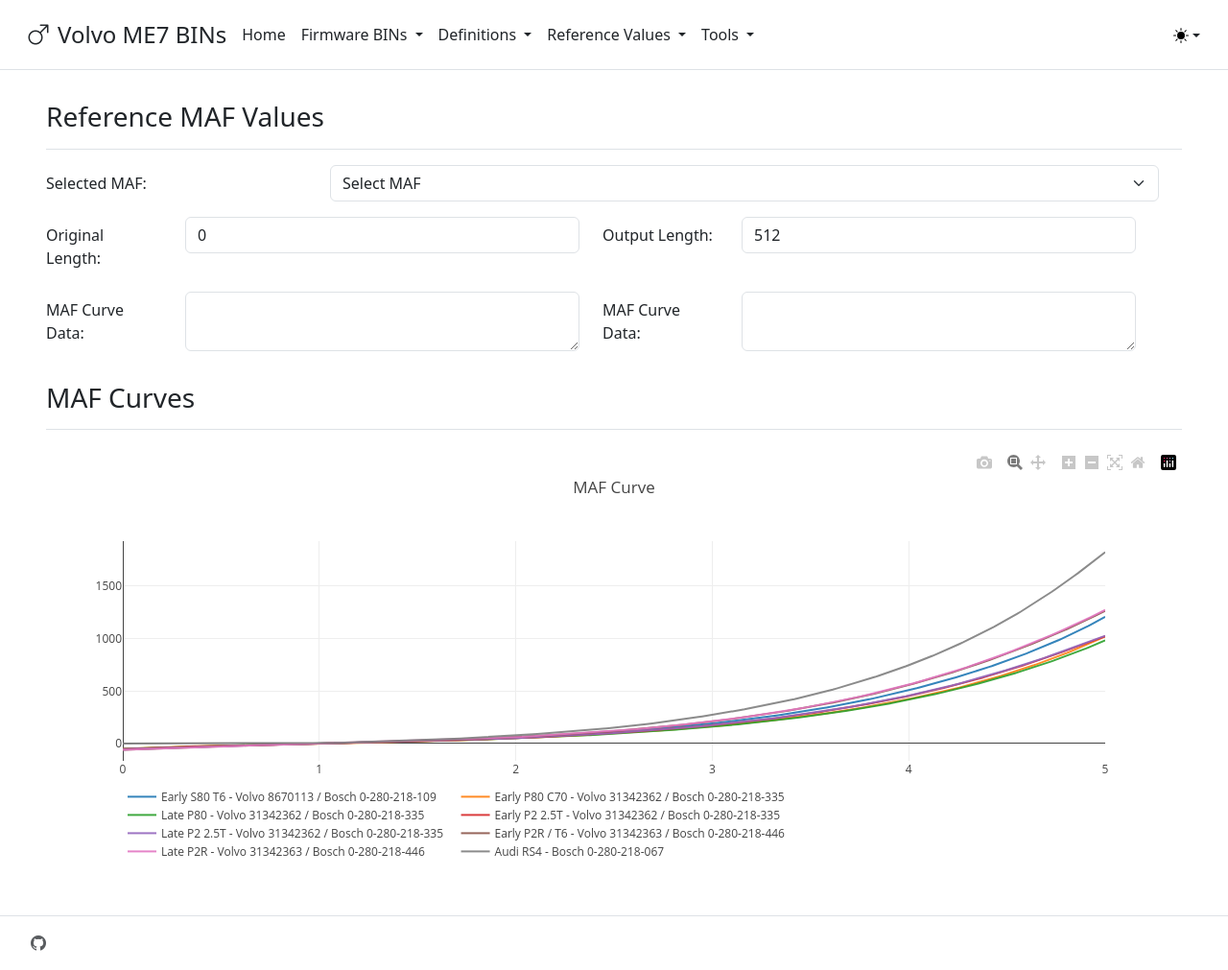
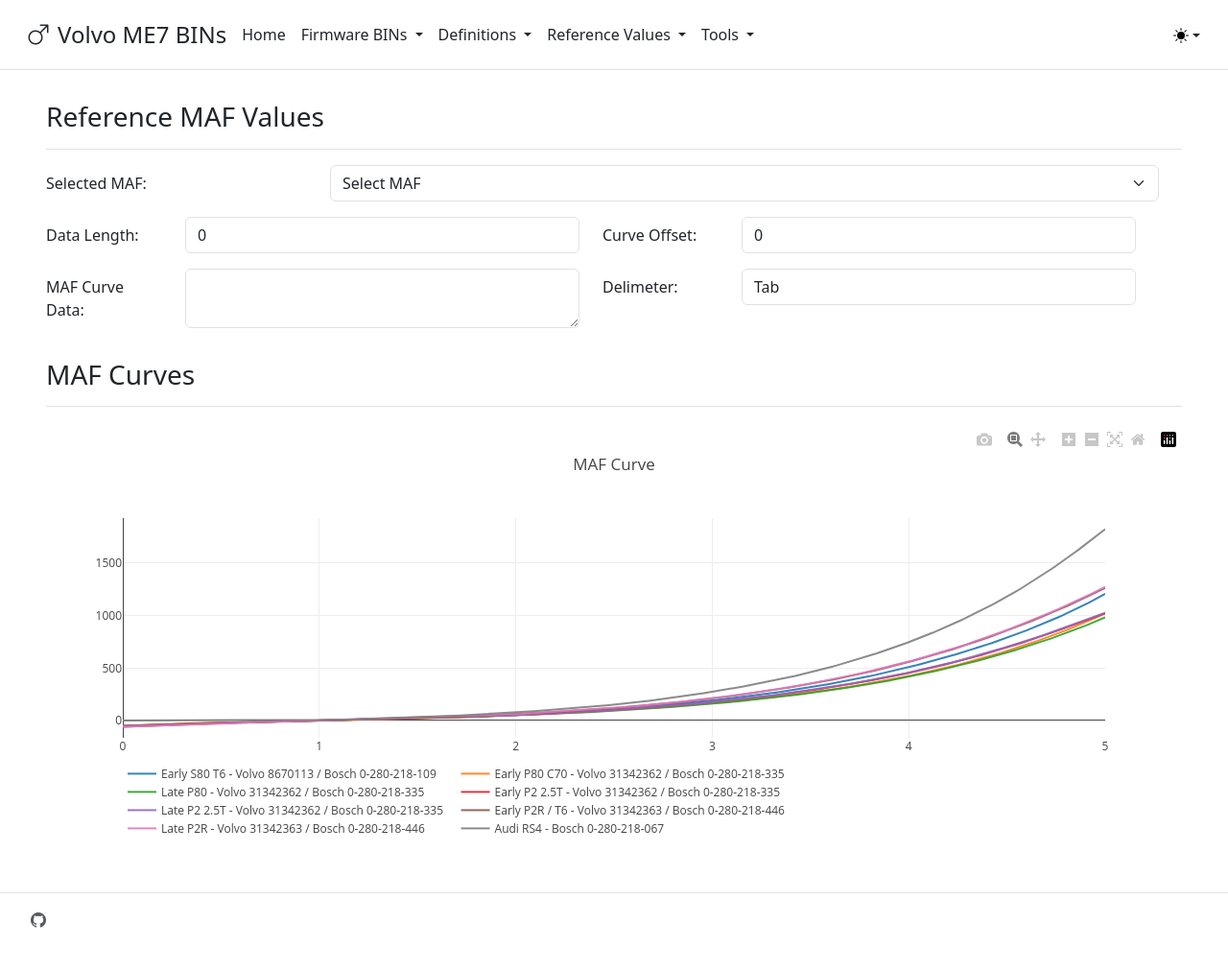
Before and after one commit to kForth/Volvo-ME7-BINs, a Jekyll site: the page built from maf_values.html, in a window 1280 px wide. Shown: the whole page at 96% size. Built offline with Jekyll 4.4.1, drawn with Linux system fonts in a browser that asks for light colours; nearby versions of some CDN libraries; library files that are not in the unit come from our copies; after the commit the page ends 987 px from its top, so only the background shows below that.

Commit message:
Remove rescaling, add delimiter option

```diff
--- a/assets/js/maf-values.js
+++ b/assets/js/maf-values.js
@@ -3,20 +3,21 @@ class MafValuesModel {
     var self = this;
 
     self.mafs = MAFS;
+    self.delimeterOptions = [
+      {name: "Tab", value: "\t"},
+      {name: "Newline", value: "\n"},
+      {name: "Comma", value: ","},
+      {name: "Space", value: " "},
+      {name: "Semicolon", value: ";"},
+    ]
 
     self.selectedMaf = ko.observable();
     self._maf = () => self.selectedMaf() || {};
+    self.orgMapOffset = ko.computed(() => self._maf().offset || 0);
     self.orgMapLength = ko.computed(() => (self._maf().data || []).length);
-    self.orgMapStr = ko.computed(() => (self._maf().data || []).map(e => e.toFixed(2)).join("\t"));
 
-    self.newMapLength = ko.observable(512);
-    self.newMapData = ko.computed(() => {
-      if (!self.selectedMaf())
-        return [];
-
-      return reinterpolateData(self.selectedMaf().data, self.newMapLength());
-    });
-    self.newMapStr = ko.computed(() => self.newMapData().map(e => e.toFixed(2)).join("\t"));
+    self.delimeter = ko.observable("\t");
+    self.orgMapStr = ko.computed(() => (self._maf().data || []).map(e => e.toFixed(2)).join(self.delimeter()));
 
     self.chart = {
       elemId: "maf-canvas",
--- a/maf_values.html
+++ b/maf_values.html
@@ -20,27 +20,27 @@ js:
     </div>
   </div>
   <div class="mb-3 col-md-6 row">
-    <label class="col-md-3 col-form-label">Original Length:</label>
+    <label class="col-md-3 col-form-label">Data Length:</label>
     <div class="col-md-9">
-      <input type="number" class="form-control" data-bind="value: maf.orgMapLength" />
+      <input type="number" class="form-control" data-bind="value: maf.orgMapLength" readonly />
     </div>
   </div>
   <div class="mb-3 col-md-6 row">
-    <label class="col-md-3 col-form-label">Output Length:</label>
+    <label class="col-md-3 col-form-label">Curve Offset:</label>
     <div class="col-md-9">
-      <input type="number" class="form-control" data-bind="value: maf.newMapLength" />
+      <input type="number" class="form-control" data-bind="value: maf.orgMapOffset" readonly />
     </div>
   </div>
   <div class="mb-3 col-md-6 row">
     <label class="col-md-3 col-form-label">MAF Curve Data:</label>
     <div class="col-md-9">
-      <textarea class="form-control" data-bind="value: maf.orgMapStr" readonly></textarea>
+        <textarea class="form-control" data-bind="value: maf.orgMapStr" readonly></textarea>
     </div>
   </div>
   <div class="mb-3 col-md-6 row">
-    <label class="col-md-3 col-form-label">MAF Curve Data:</label>
+    <label class="col-md-3 col-form-label">Delimeter:</label>
     <div class="col-md-9">
-      <textarea class="form-control" data-bind="value: maf.newMapStr" readonly></textarea>
+        <select class="form-control" data-bind="options: maf.delimeterOptions, value: maf.delimeter, optionsText: 'name', optionsValue: 'value'"></select>
     </div>
   </div>
 </form>
```
